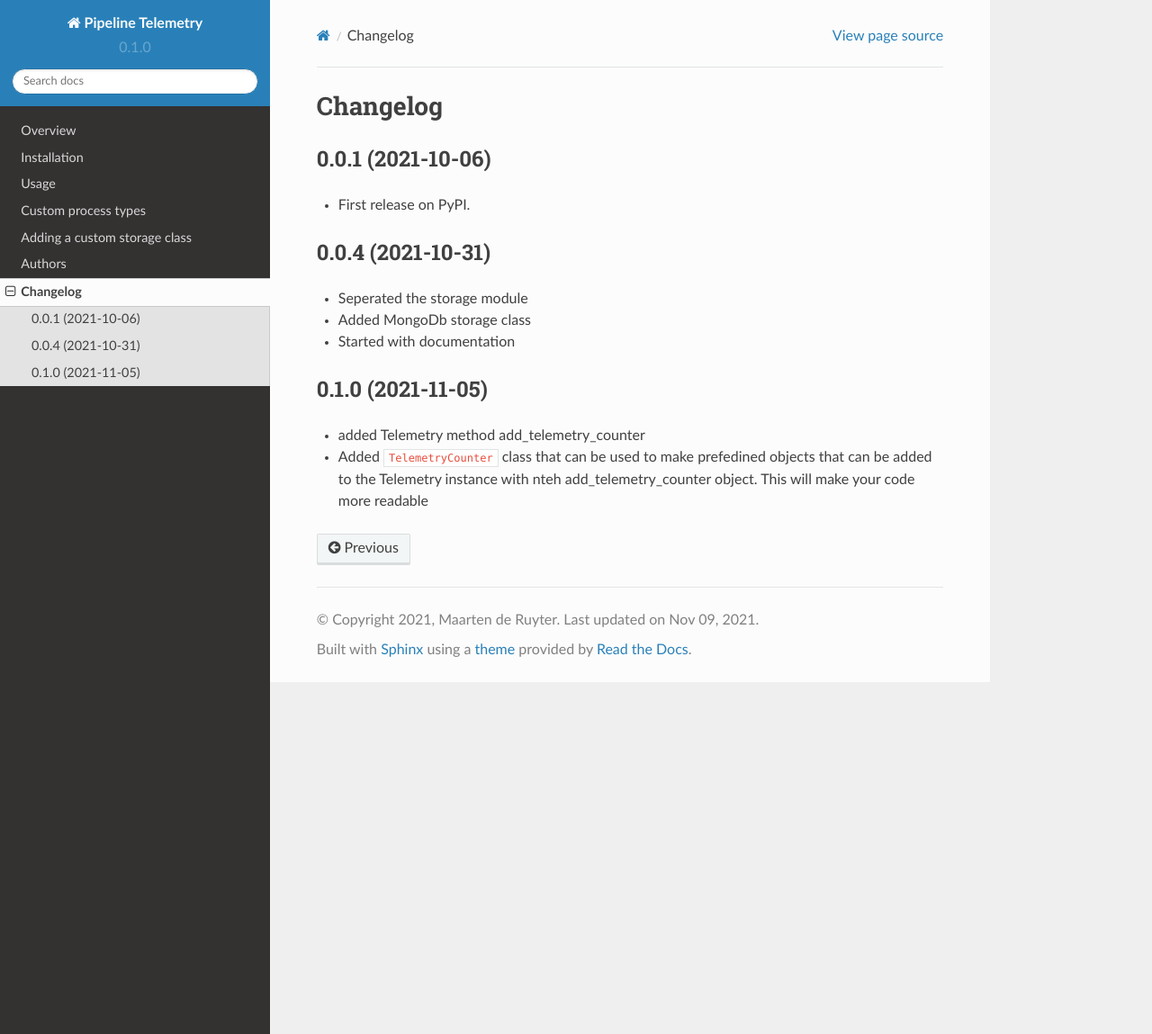
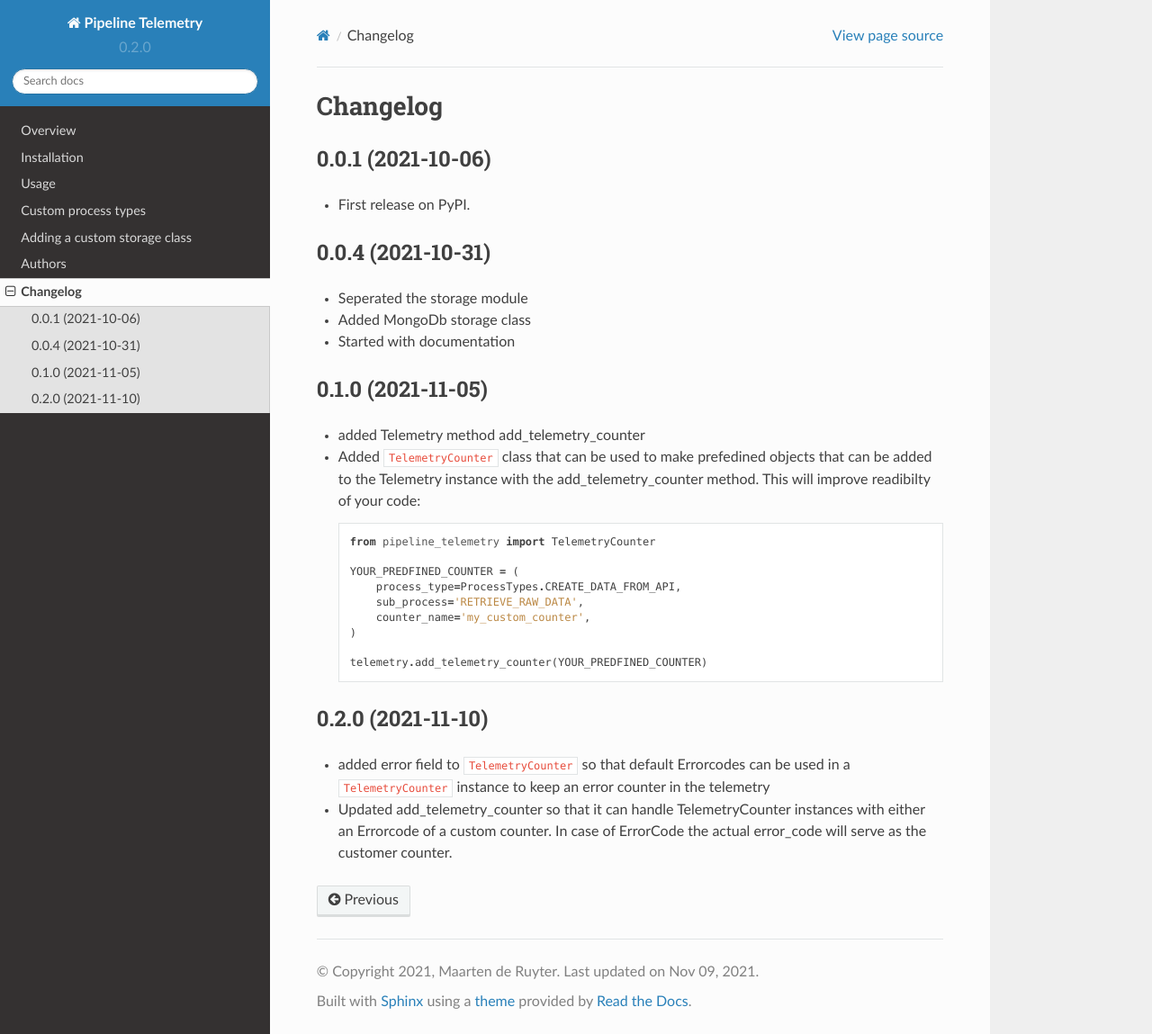
Before and after one commit to MaartendeRuyter/pipeline-telemetry, a Sphinx documentation site: the page built from docs/changelog.rst, in a window 1280 px wide and 1149 px high. Shown: the whole window at 90% size. Built offline with Sphinx 7.4.7 and the Read the Docs theme 2.0.0, drawn with Linux system fonts in a browser that asks for light colours; pages that are not in the unit, such as notebooks, are missing from menus.

Commit message:
upgraded to version nr 0.2.0

```diff
--- a/CHANGELOG.rst
+++ b/CHANGELOG.rst
@@ -20,5 +20,26 @@ Changelog
 
 * added Telemetry method add_telemetry_counter
 * Added ``TelemetryCounter`` class that can be used to make prefedined objects
-  that can be added to the Telemetry instance with nteh add_telemetry_counter
-  object. This will make your code more readable
+  that can be added to the Telemetry instance with the add_telemetry_counter
+  method. This will improve readibilty of your code::
+
+    from pipeline_telemetry import TelemetryCounter
+
+    YOUR_PREDFINED_COUNTER = (
+        process_type=ProcessTypes.CREATE_DATA_FROM_API,
+        sub_process='RETRIEVE_RAW_DATA',
+        counter_name='my_custom_counter',
+    )
+
+    telemetry.add_telemetry_counter(YOUR_PREDFINED_COUNTER)
+
+
+0.2.0 (2021-11-10)
+------------------
+
+* added error field to ``TelemetryCounter`` so that default Errorcodes
+  can be used in a ``TelemetryCounter`` instance to keep an error counter
+  in the telemetry
+* Updated add_telemetry_counter so that it can handle TelemetryCounter instances
+  with either an Errorcode of a custom counter. In case of ErrorCode the actual
+  error_code will serve as the customer counter.
--- a/docs/conf.py
+++ b/docs/conf.py
@@ -20,7 +20,7 @@ project = "Pipeline Telemetry"
 year = "2021"
 author = "Maarten de Ruyter"
 copyright = "{0}, {1}".format(year, author)
-version = release = "0.1.0"
+version = release = "0.2.0"
 
 pygments_style = "trac"
 templates_path = ["."]
--- a/setup.py
+++ b/setup.py
@@ -18,7 +18,7 @@ def read(*names, **kwargs):
 
 setup(
     name="pipeline-telemetry",
-    version="0.1.0",
+    version="0.2.0",
     license="LGPL-3.0-or-later",
     description="Create and store data pipeline telemetry data",
     long_description="%s\n%s"
```
Also changed, not shown: .bumpversion.cfg.
